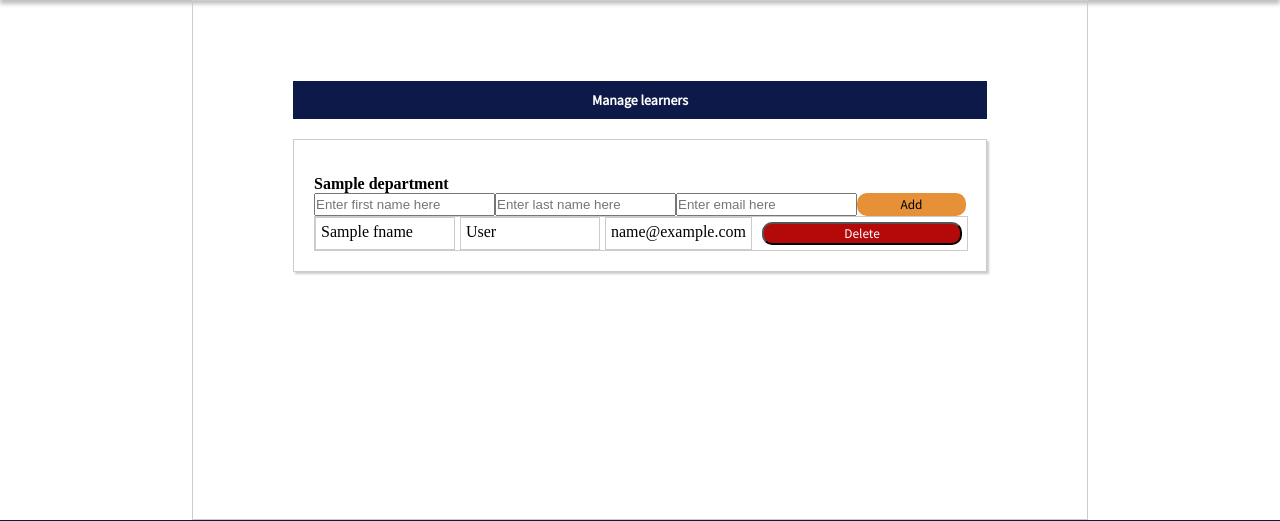
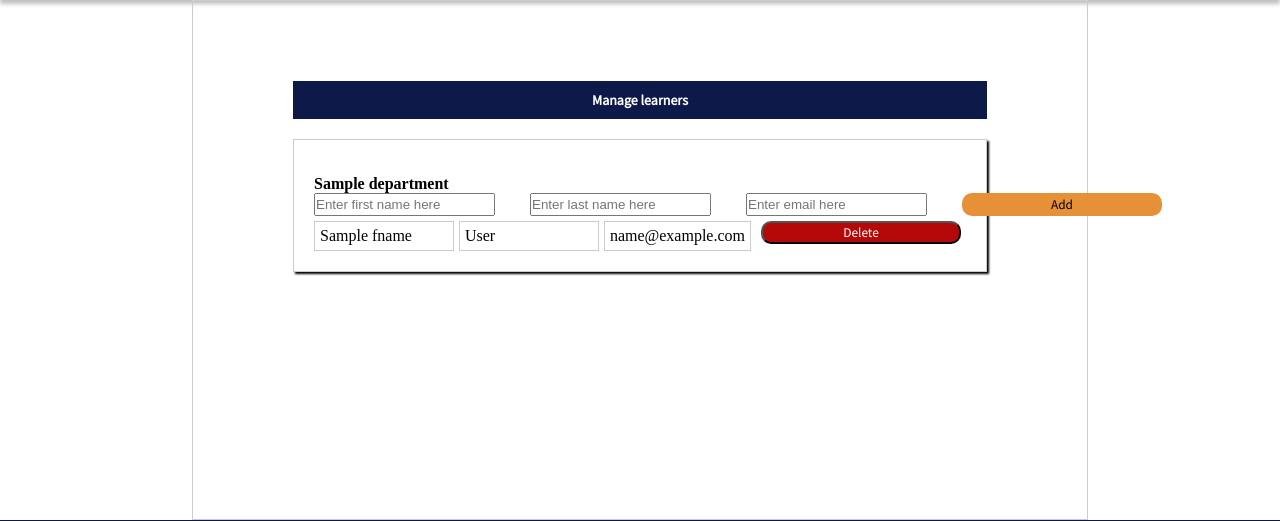
Before and after one commit to NiniolaX/ResourceHub, a Flask app: template templates/manage_learners.html in a window 1280 px wide. Shown: the part 60-581 px from the top of the page. Run offline with Flask 3, Linux system fonts and the light colour scheme; the template is opened without the code that fills it: most values are stand-ins (such as "Sample title", 1, 10 or a date in 2020).

Commit message:
added Styling to teachers and learners dashboard

```diff
--- a/static/css/manage_teachers_learners.css
+++ b/static/css/manage_teachers_learners.css
@@ -2,7 +2,7 @@
     border: 1px solid #ccc;
     margin-bottom: 20px;
     padding: 20px;
-    box-shadow: 2px 2px 2px #ccc;
+    box-shadow: 2px 2px 2px;
 }
 .department-name {
     margin-top: 15px;
@@ -14,19 +14,15 @@
     display: flex;
     margin: 0;
     padding: 0;
-
 }
 .add-teacher {
-    display: flex;
-    border: 1px solid rd;
+    display: grid;
+    grid-template-columns: auto auto auto auto;
     width: 100%;
+    column-gap: 35px;
 }
-.add-teacher input {
-    flex-basis: 30%;
-    gap: 5px;
-}
+
 .teacher {
-    border: 1px solid #ccc;
     display: flex;
     gap: 5px;
     width: 100%;
@@ -38,6 +34,7 @@
     padding: 5px;
     border: 1px solid  #ccc;
     width: 100%;
+    margin-top: 5px;
 }
 .delete-teacher {
     margin: 5px;
```
